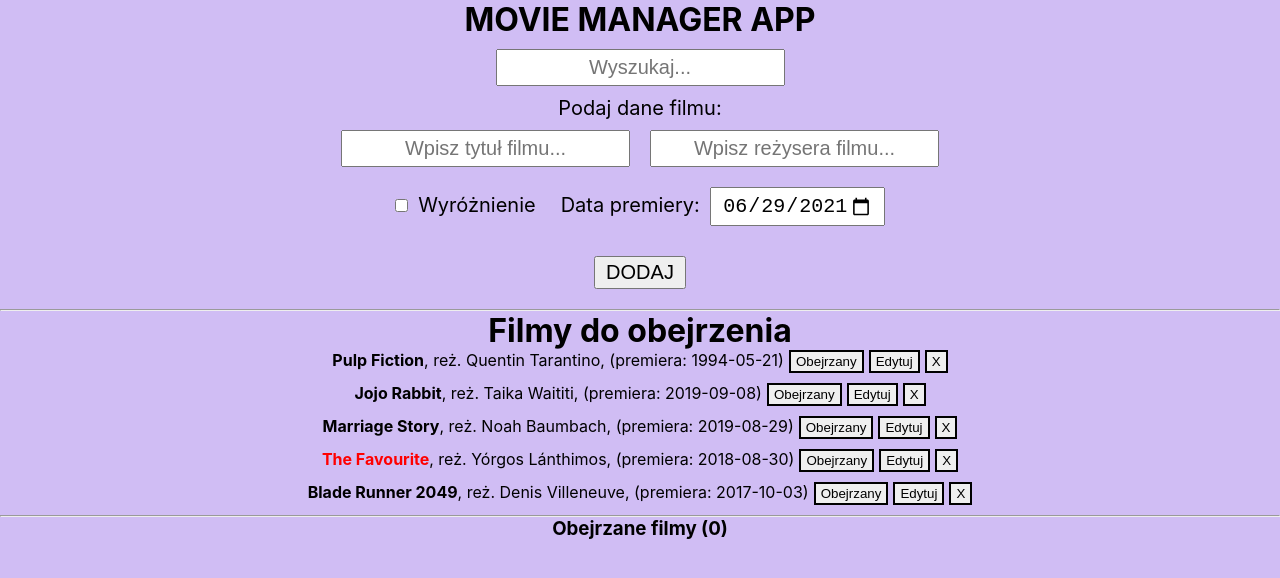
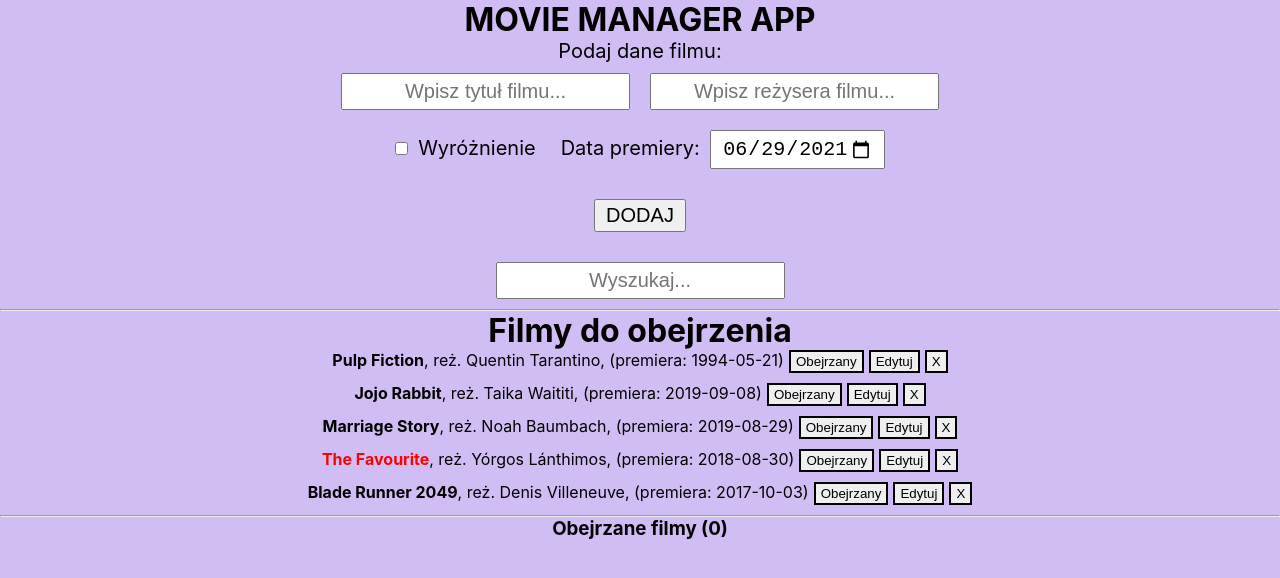
Before and after one commit to Student235555/movie-manager-app, a React (Create React App) app: page / in a window 1280 px wide. Shown: the top 578 px of the page. Built offline with nearby package versions, Linux system fonts and the light colour scheme.

Commit message:
update search bar position

```diff
--- a/src/Components/AddMovie.css
+++ b/src/Components/AddMovie.css
@@ -18,3 +18,5 @@ input{
 .labelSpec{
     margin-right: 25px;
 }
+
+.searchBar{}
--- a/src/Components/AddMovie.js
+++ b/src/Components/AddMovie.js
@@ -43,7 +43,8 @@ const AddMovie = ({add}) => {
           <label className="labelSpec" htmlFor="special">Wyróżnienie</label>
           <label htmlFor="date">Data premiery:</label>
           <input type="date" value={releaseDate} min={minDate} max={maxDate} onChange={event => setReleaseDate(event.target.value)}></input><br/>
-          <button onClick={handleClick}>Dodaj</button>
+          <button onClick={handleClick}>Dodaj</button><br/>
+          <input className="searchBar" placeholder="Wyszukaj..."></input>
           <hr/>
         </div>
       );
--- a/src/Components/App.js
+++ b/src/Components/App.js
@@ -96,7 +96,6 @@ const App = () => {
     <>
       <div className='main'>
         <h1>MOVIE MANAGER APP</h1>
-        <input className="searchBar" placeholder="Wyszukaj..."></input>
         <AddMovie add={addMovie}/>
         <MovieList movies = {movies} deletee = {deleteMovie} change={changeMovieStatus} edit={editMovie}/>
       </div>
```
